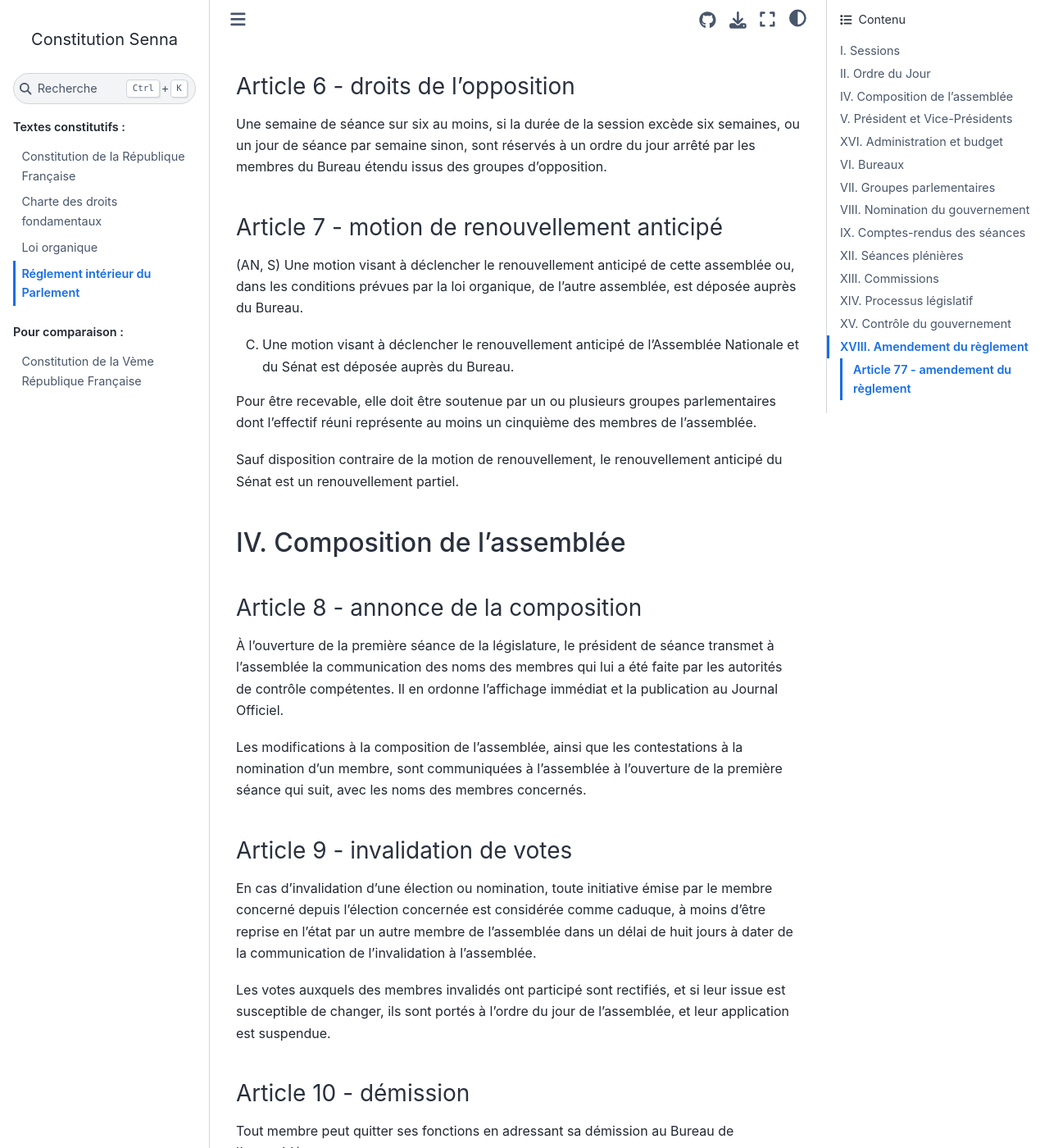
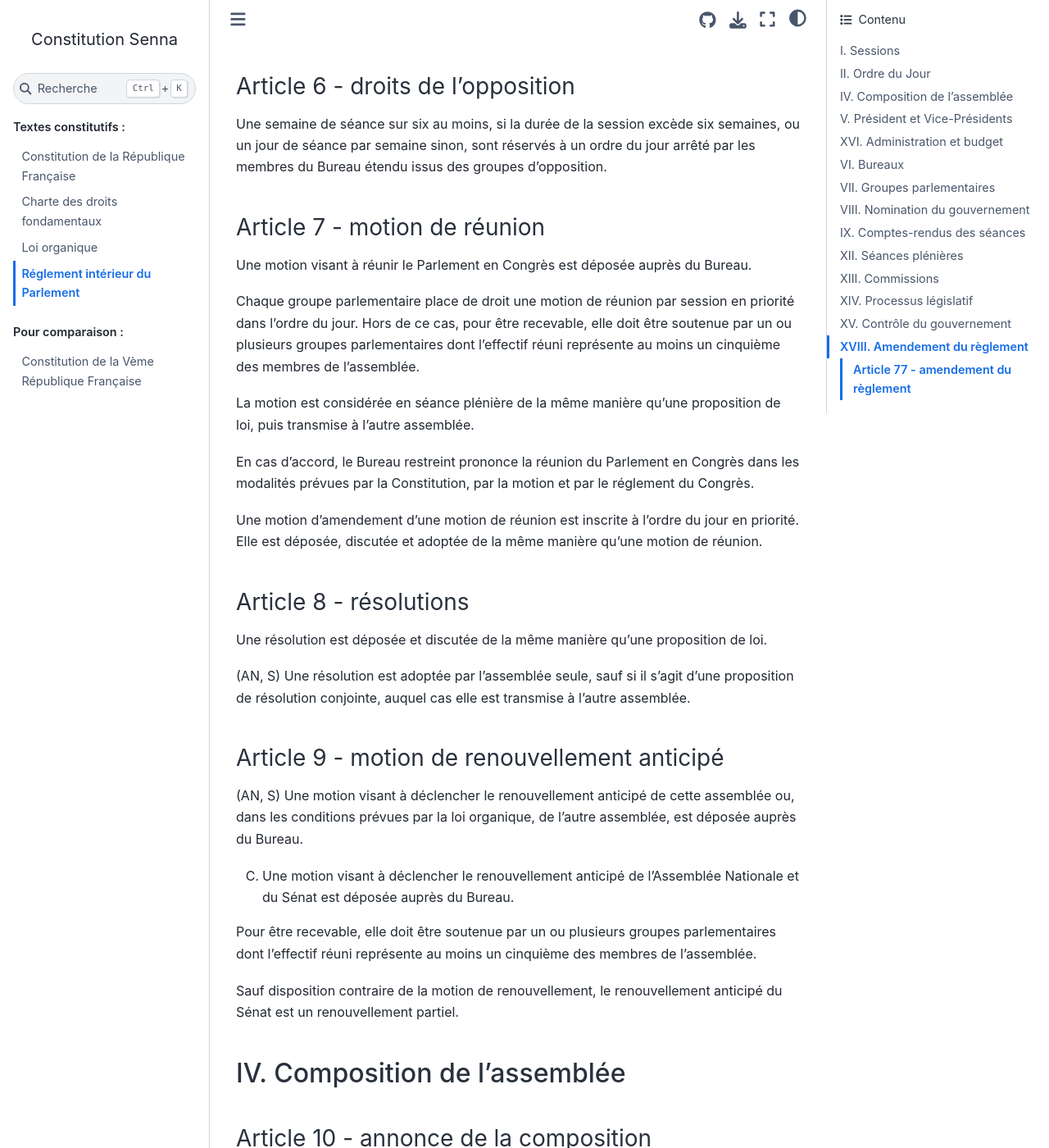
Before and after one commit to Gouvernathor/senna, a Sphinx documentation site: the page built from source/reglement_interieur.rst, in a window 1280 px wide and 1400 px high, scrolled down 2329 px. Shown: the whole window at 82% size. Built offline with Sphinx 7.4.7 and the Sphinx Book theme 1.1.4, drawn with Linux system fonts in a browser that asks for light colours; some of the changed text lies outside the part shown.

Commit message:
déplacement des motions de réunion et des résolutions

```diff
--- a/source/reglement_interieur.rst
+++ b/source/reglement_interieur.rst
@@ -121,6 +121,24 @@
 .. article:: droits de l'opposition
 
 Une semaine de séance sur six au moins, si la durée de la session excède six semaines, ou un jour de séance par semaine sinon, sont réservés à un ordre du jour arrêté par les membres du Bureau étendu issus des groupes d'opposition.
+
+.. article:: motion de réunion
+
+Une motion visant à réunir le Parlement en Congrès est déposée auprès du Bureau.
+
+Chaque groupe parlementaire place de droit une motion de réunion par session en priorité dans l'ordre du jour. Hors de ce cas, pour être recevable, elle doit être soutenue par un ou plusieurs groupes parlementaires dont l'effectif réuni représente au moins un cinquième des membres de l'assemblée.
+
+La motion est considérée en séance plénière de la même manière qu'une proposition de loi, puis transmise à l'autre assemblée.
+
+En cas d'accord, le Bureau restreint prononce la réunion du Parlement en Congrès dans les modalités prévues par la Constitution, par la motion et par le réglement du Congrès.
+
+Une motion d'amendement d'une motion de réunion est inscrite à l'ordre du jour en priorité. Elle est déposée, discutée et adoptée de la même manière qu'une motion de réunion.
+
+.. article:: résolutions
+
+Une résolution est déposée et discutée de la même manière qu'une proposition de loi.
+
+(AN, S) Une résolution est adoptée par l'assemblée seule, sauf si il s'agit d'une proposition de résolution conjointe, auquel cas elle est transmise à l'autre assemblée.
 
 .. article:: motion de renouvellement anticipé
 
```
Also changed, not shown: other parts of source/reglement_interieur.rst (+0 -18 lines).
